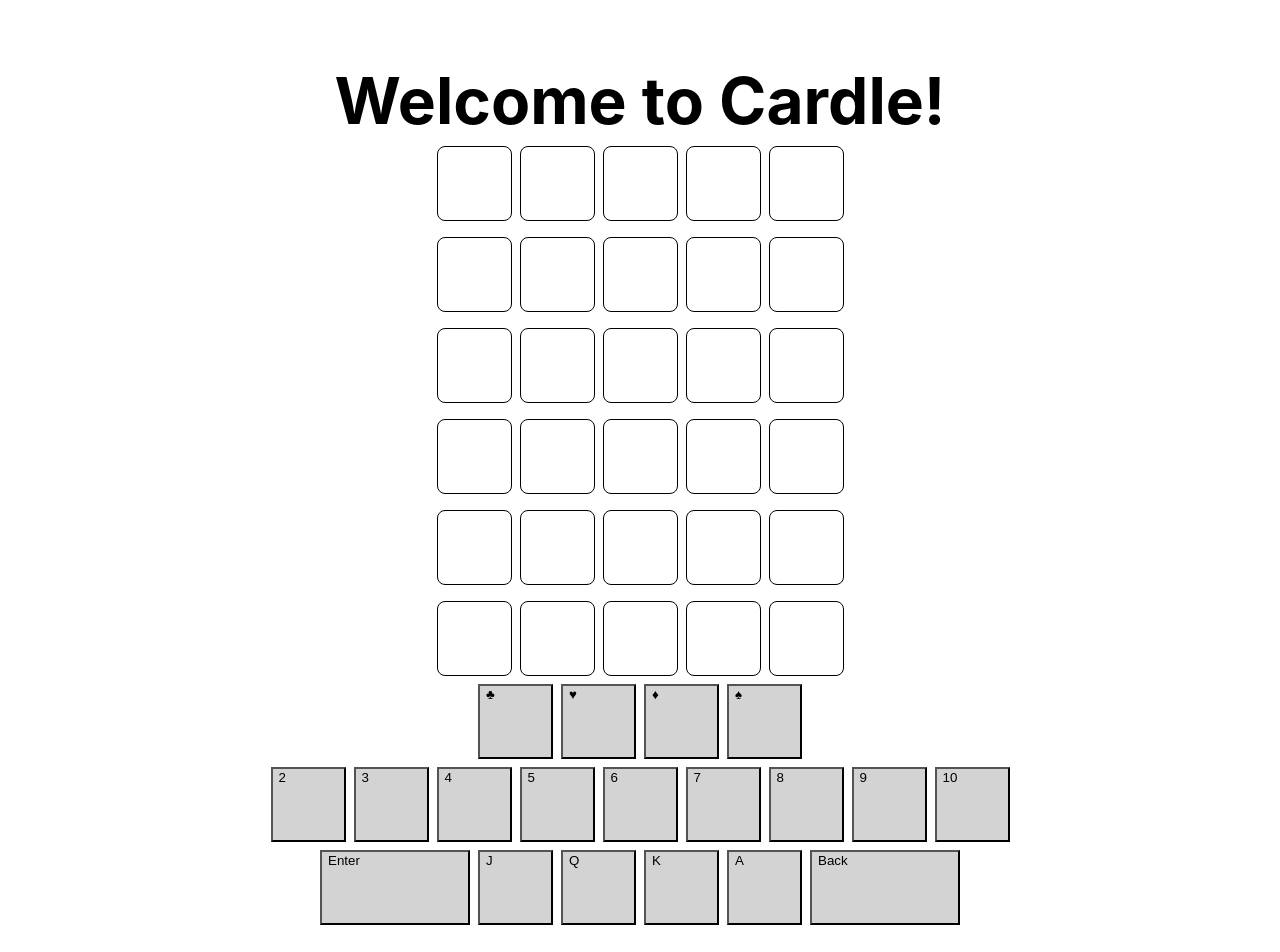
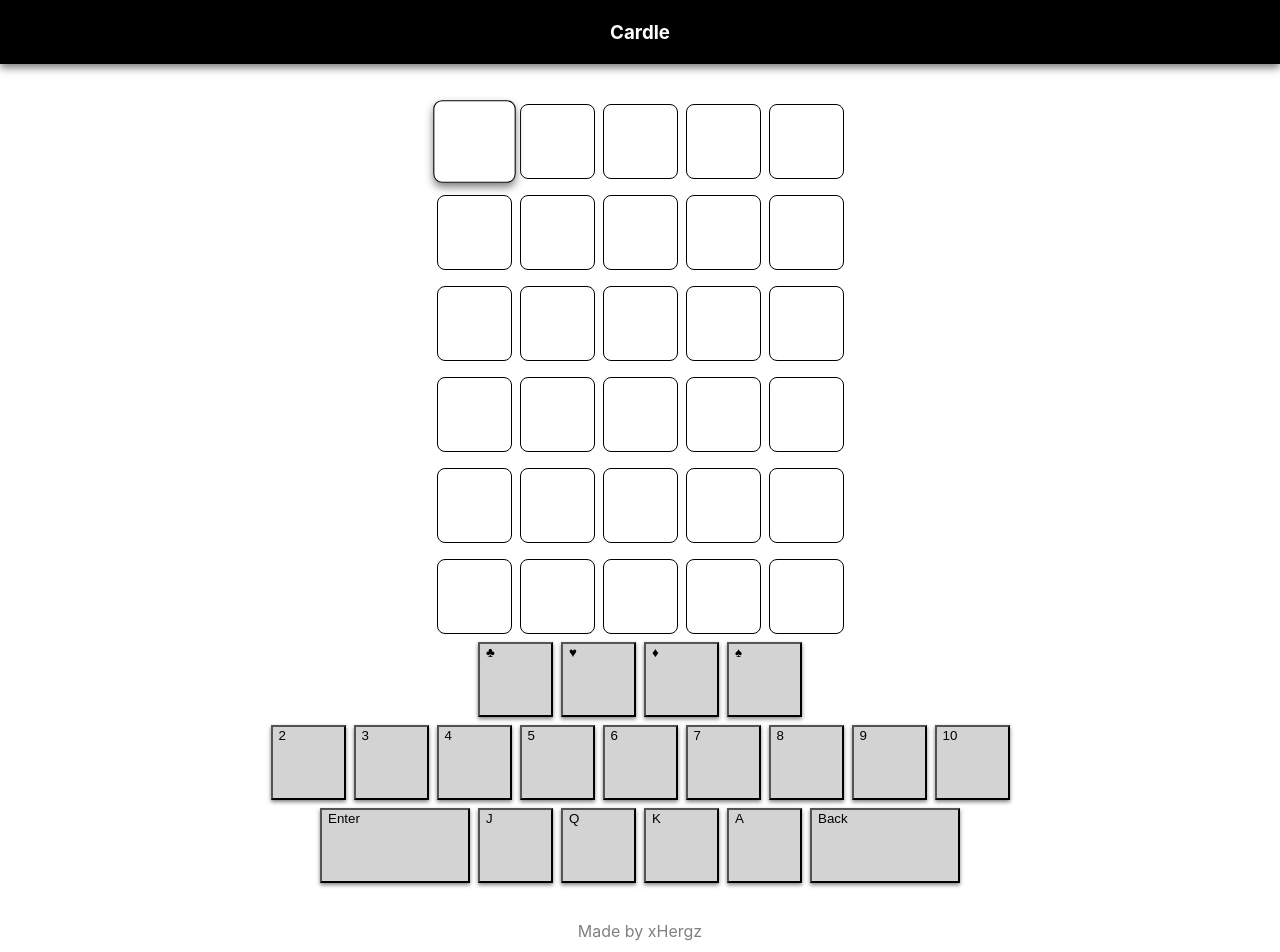
Before and after one commit to xHergz/cardle, a Next.js app: page / in a window 1280 px wide. Shown: the top 952 px of the page. Built offline with nearby package versions, Linux system fonts and the light colour scheme.

Commit message:
Added workflow and some fancy animations + styling.

```diff
--- a/package.json
+++ b/package.json
@@ -6,7 +6,9 @@
     "dev": "next dev",
     "build": "next build",
     "start": "next start",
-    "lint": "next lint"
+    "lint": "next lint",
+    "export": "next build && next export",
+    "test": "echo \"No tests to run yet\" && exit 0"
   },
   "dependencies": {
     "clsx": "^1.1.1",
--- a/pages/api/hello.ts
+++ /dev/null
@@ -1,13 +0,0 @@
-// Next.js API route support: https://nextjs.org/docs/api-routes/introduction
-import type { NextApiRequest, NextApiResponse } from 'next'
-
-type Data = {
-  name: string
-}
-
-export default function handler(
-  req: NextApiRequest,
-  res: NextApiResponse<Data>
-) {
-  res.status(200).json({ name: 'John Doe' })
-}
--- a/pages/index.tsx
+++ b/pages/index.tsx
@@ -108,42 +108,56 @@ const Home: NextPage = () => {
       <Head>
         <title>Cardle</title>
         <meta name="description" content="Cardle Game" />
+        <meta name="viewport" content="width=device-width, initial-scale=1" />
         <meta charSet="UTF-8" />
         <link rel="icon" href="/favicon.ico" />
       </Head>
-
+      <header className={styles.header}>
+        <h3>Cardle</h3>
+      </header>
       <main className={styles.main}>
         <div className={styles.gameArea}>
-                    <h1 className={styles.title}>Welcome to Cardle!</h1>
           <GuessGroup
             answer={currentCards}
             guesses={getGuesses(0)}
             submitted={currentTry > 0}
+            currentGuess={currentGuess}
+            active={currentTry === 0}
           />
           <GuessGroup
             answer={currentCards}
             guesses={getGuesses(1)}
             submitted={currentTry > 1}
+            currentGuess={currentGuess}
+            active={currentTry === 1}
           />
           <GuessGroup
             answer={currentCards}
             guesses={getGuesses(2)}
             submitted={currentTry > 2}
+            currentGuess={currentGuess}
+            active={currentTry === 2}
           />
           <GuessGroup
             answer={currentCards}
             guesses={getGuesses(3)}
             submitted={currentTry > 3}
+            currentGuess={currentGuess}
+            active={currentTry === 3}
           />
           <GuessGroup
             answer={currentCards}
             guesses={getGuesses(4)}
             submitted={currentTry > 4}
+            currentGuess={currentGuess}
+            active={currentTry === 4}
           />
           <GuessGroup
             answer={currentCards}
             guesses={getGuesses(5)}
             submitted={currentTry > 5}
+            currentGuess={currentGuess}
+            active={currentTry === 5}
           />
         </div>
         <div className={styles.keyboardContainer}>
@@ -175,7 +189,9 @@ const Home: NextPage = () => {
         </div>
       </main>
 
-            <footer className={styles.footer}>Cardle.</footer>
+      <footer className={styles.footer}>
+        <span>Made by xHergz</span>
+      </footer>
     </div>
   );
 };
--- a/src/components/Guess.tsx
+++ b/src/components/Guess.tsx
@@ -23,6 +23,7 @@ export type GuessStatus =
 export type GuessProps = React.PropsWithChildren<{
   guess?: GuessData;
   status?: GuessStatus;
+  active?: boolean;
 }>;
 
 const Guess: React.FunctionComponent<GuessProps> = (
@@ -36,6 +37,7 @@ const Guess: React.FunctionComponent<GuessProps> = (
     [styles.wrongPosition]: props.status === "wrongPosition",
     [styles.correct]: props.status === "correct",
     [styles.error]: props.status === "error",
+    [styles.activeGuess]: props.active,
   });
 
   return (
--- a/src/components/GuessGroup.tsx
+++ b/src/components/GuessGroup.tsx
@@ -11,6 +11,8 @@ export type GuessGroupProps = React.PropsWithChildren<{
   answer: Card[];
   guesses: GuessData[];
   submitted: boolean;
+  currentGuess: number;
+  active: boolean;
 }>;
 
 const GuessGroup: React.FunctionComponent<GuessGroupProps> = (
@@ -44,11 +46,31 @@ const GuessGroup: React.FunctionComponent<GuessGroupProps> = (
 
   return (
     <div className={styles.guessGroup}>
-            <Guess guess={props.guesses[0]} status={getStatus(0)} />
-            <Guess guess={props.guesses[1]} status={getStatus(1)} />
-            <Guess guess={props.guesses[2]} status={getStatus(2)} />
-            <Guess guess={props.guesses[3]} status={getStatus(3)} />
-            <Guess guess={props.guesses[4]} status={getStatus(4)} />
+      <Guess
+        guess={props.guesses[0]}
+        status={getStatus(0)}
+        active={props.active && props.currentGuess === 0}
+      />
+      <Guess
+        guess={props.guesses[1]}
+        status={getStatus(1)}
+        active={props.active && props.currentGuess === 1}
+      />
+      <Guess
+        guess={props.guesses[2]}
+        status={getStatus(2)}
+        active={props.active && props.currentGuess === 2}
+      />
+      <Guess
+        guess={props.guesses[3]}
+        status={getStatus(3)}
+        active={props.active && props.currentGuess === 3}
+      />
+      <Guess
+        guess={props.guesses[4]}
+        status={getStatus(4)}
+        active={props.active && props.currentGuess === 4}
+      />
     </div>
   );
 };
--- a/styles/Guess.module.css
+++ b/styles/Guess.module.css
@@ -20,24 +20,90 @@
 
 .notFound {
   background-color: gray;
+  animation: toNotFound 1s forwards;
+}
+
+@keyframes toNotFound {
+  from {
+    background-color: transparent;
+  }
+  to {
+    background-color: gray;
+  }
 }
 
 .correctSuit {
   background-color: mediumorchid;
+  animation: toCorrectSuit 1s forwards;
+}
+
+@keyframes toCorrectSuit {
+  from {
+    background-color: transparent;
+  }
+  to {
+    background-color: mediumorchid;
+  }
 }
 
 .correctValue {
   background-color: cadetblue;
+  animation: toCorrectValue 1s forwards;
+}
+
+@keyframes toCorrectValue {
+  from {
+    background-color: transparent;
+  }
+  to {
+    background-color: cadetblue;
+  }
 }
 
 .wrongPosition {
   background-color: darkkhaki;
+  animation: toWrongPosition 1s forwards;
+}
+
+@keyframes toWrongPosition {
+  from {
+    background-color: transparent;
+  }
+  to {
+    background-color: darkkhaki;
+  }
 }
 
 .correct {
   background-color: forestgreen;
+  animation: toCorrect 1s forwards;
+}
+
+@keyframes toCorrect {
+  from {
+    background-color: transparent;
+  }
+  to {
+    background-color: forestgreen;
+  }
 }
 
 .error {
   background-color: darksalmon;
+  animation: toError 1s forwards;
 }
+
+@keyframes toError {
+  from {
+    background-color: transparent;
+  }
+  to {
+    background-color: darksalmon;
+  }
+}
+
+.activeGuess {
+  transition: all 0.2s ease-in-out;
+  transform: scale(1.1);
+  box-shadow: 0px 4px 8px grey;
+}
--- a/styles/Home.module.css
+++ b/styles/Home.module.css
@@ -1,10 +1,20 @@
 .container {
-  padding: 0 2rem;
+  /*padding: 0 2rem;*/
+}
+
+.header {
+  display: flex;
+  justify-content: center;
+  align-items: center;
+  background-color: black;
+  color: white;
+  height: 64px;
+  box-shadow: 0px 4px 8px grey;
 }
 
 .main {
-  min-height: 100vh;
-  padding: 4rem 0;
+  min-height: calc(100vh - 64px - 32px);
+  padding: 2rem 0;
   flex: 1;
   display: flex;
   flex-direction: column;
@@ -14,11 +24,11 @@
 
 .footer {
   display: flex;
+  height: 32px;
   flex: 1;
-  padding: 2rem 0;
-  border-top: 1px solid #eaeaea;
-  justify-content: center;
+  justify-content: space-around;
   align-items: center;
+  color: grey;
 }
 
 .footer a {
--- a/styles/Keys.module.css
+++ b/styles/Keys.module.css
@@ -4,6 +4,7 @@
   height: 75px;
   background-color: lightgray;
   border: "1px solid gray";
+  box-shadow: 0px 2px 4px grey;
 }
 
 .doubleKey {
```
Lines whose indentation alone changed are shown as unchanged.
